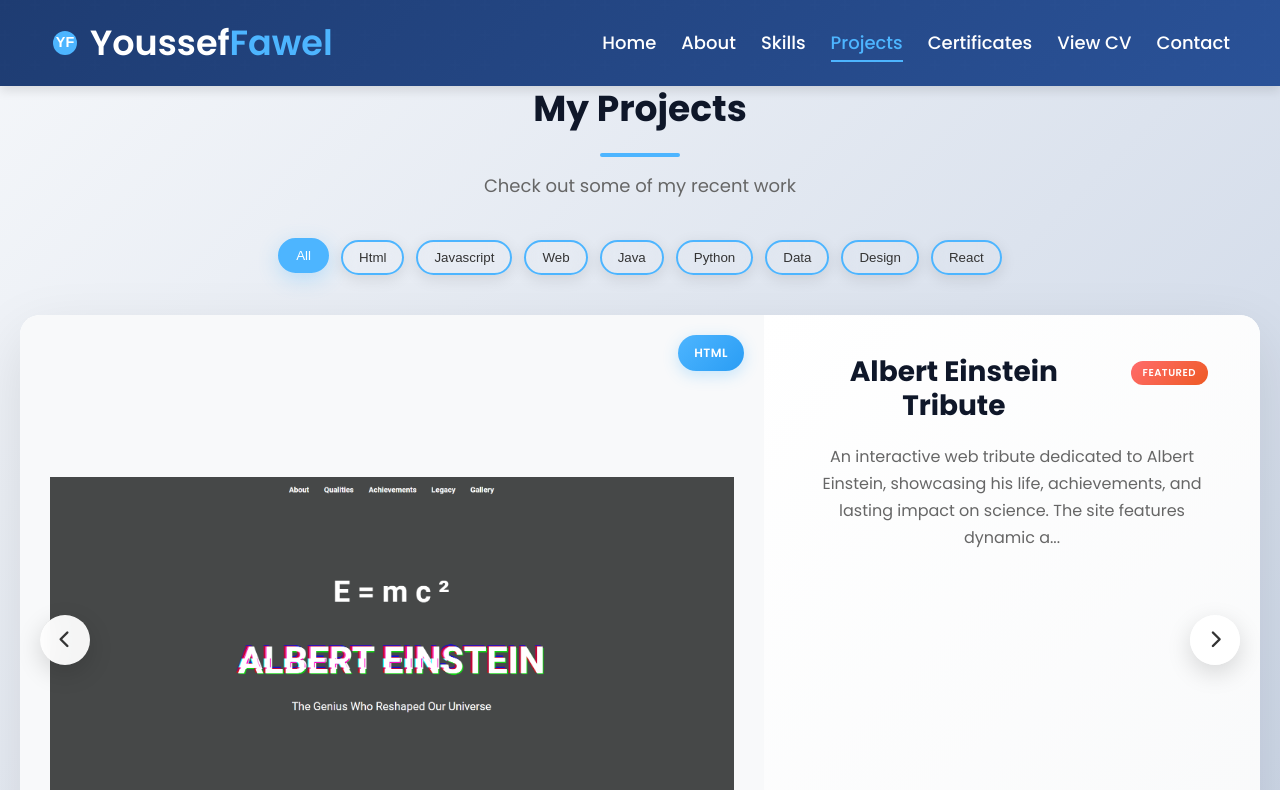
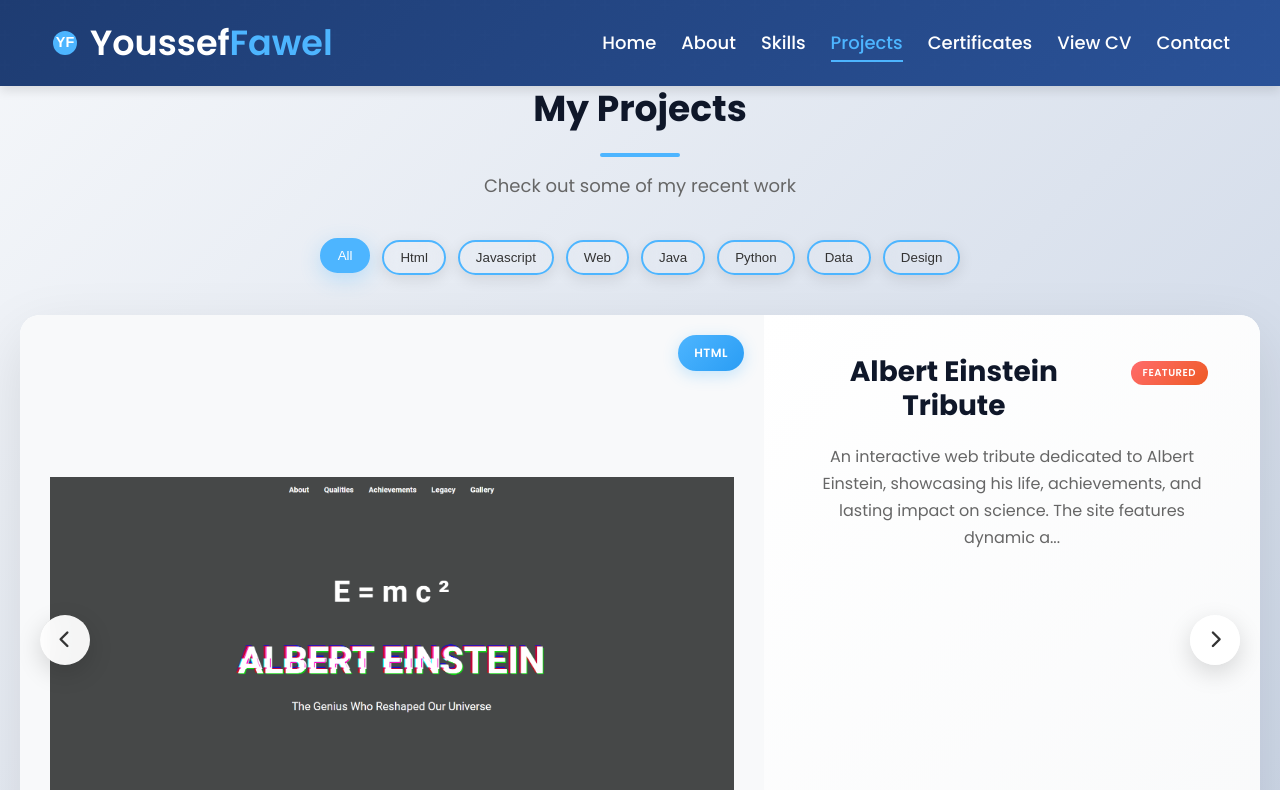
Before and after one commit to Youssef-Fawel/Portfolio, a React (Create React App) app: page /projects in a window 1280 px wide. Shown: the top 790 px of the page. Built offline with nearby package versions, Linux system fonts and the light colour scheme.

Commit message:
Update projectsData.js

```diff
--- a/src/assets/data/projectsData.js
+++ b/src/assets/data/projectsData.js
@@ -364,7 +364,7 @@ const projectsData = [
   title: "Weather Forecast App",
   description: "A modern, responsive weather application that provides real-time weather data and forecasts for locations worldwide. The app features a clean, intuitive interface with dark/light mode support, unit conversion, and location-based weather information.",
   image: require("../images/weather.png"),
-  category: "react",
+  category: "web",
   technologies: ["React.js", "OpenWeatherMap API", "Axios", "CSS3", "LocalStorage API", "Geolocation API"],
   features: [
     "Real-time weather data with current conditions",
```
